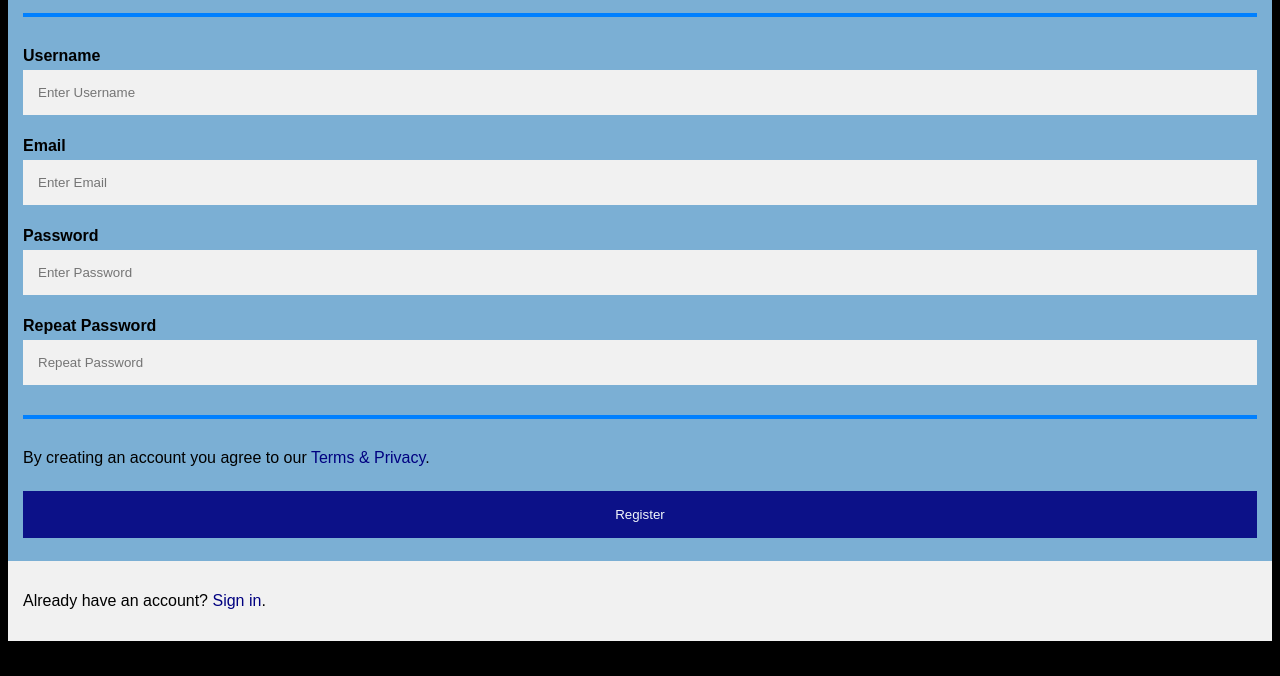
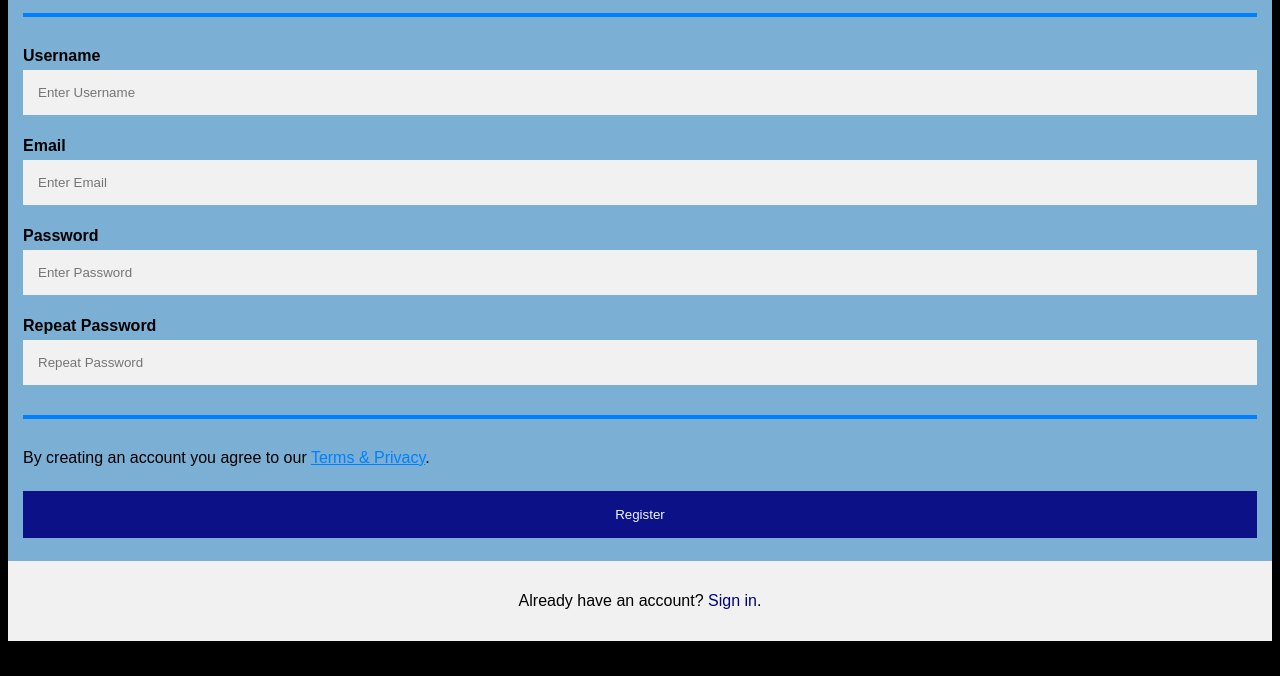
Before and after one commit to comp426-2022-spring/e01-elaine331917, a plain HTML site: page public/index.html in a window 1280 px wide. In both pictures the pointer is over the link "Terms & Privacy". Shown: the part 124-800 px from the top of the page. Drawn offline with Linux system fonts and the light colour scheme.

Commit message:
finished css

```diff
--- a/public/style.css
+++ b/public/style.css
@@ -73,13 +73,13 @@ a {
 /* 22. Set style for links using the :hover pseudoclass */
  a:hover {
   /* 23. Change the color of links to azure on mouseover */
-
+  color: #0080FF;
   /* 24. Set the text-decoration to underline for links on mouseover */
-
+  text-decoration: underline;
 }
 
 .signin {
-  background-color: #f1f1f1
+  background-color: #f1f1f1;
   /* 25. Align the text for the section with class "signin" to be centered */
-
+  text-align: center;
 }
```
